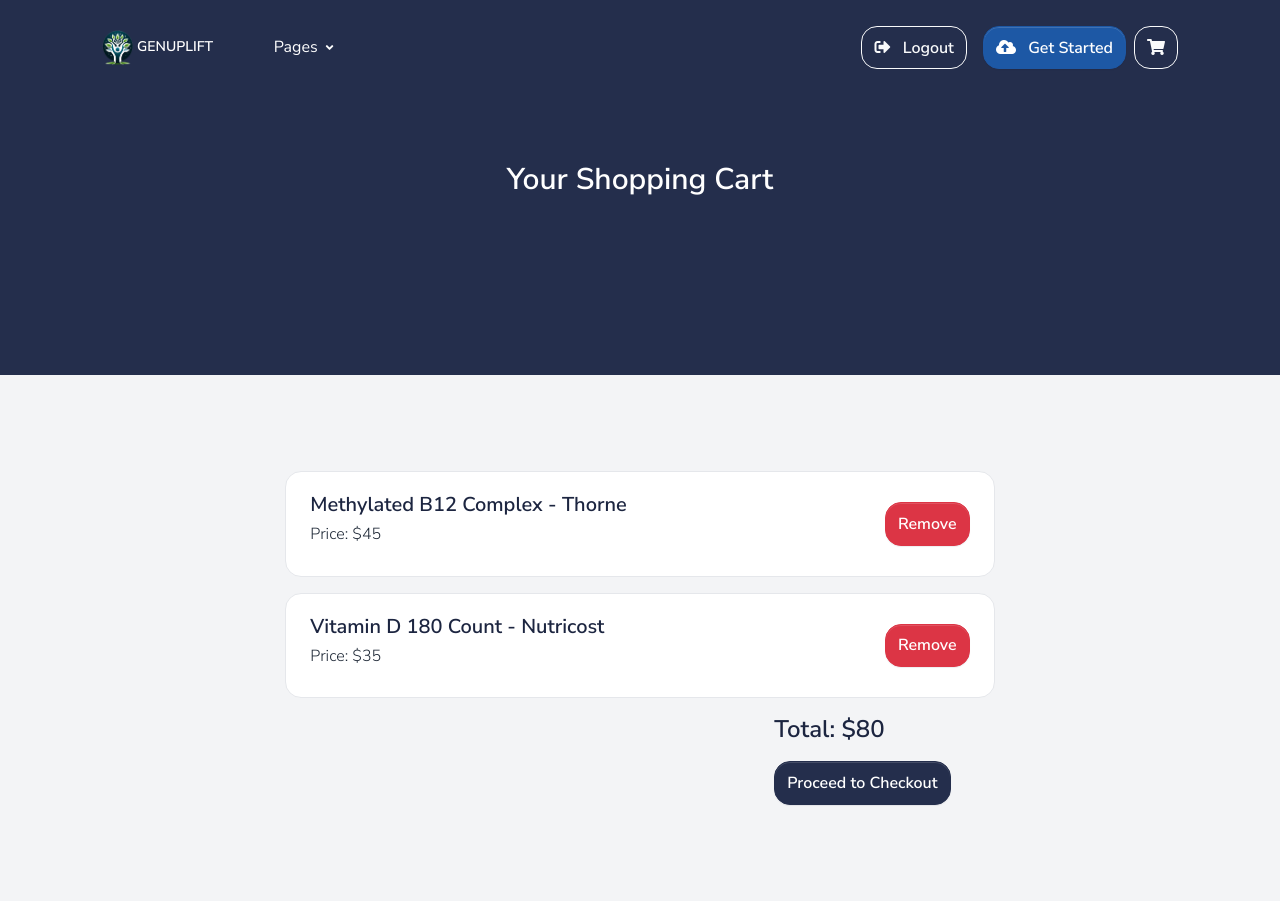
After one commit to OmnisCyber/genuplift_flask, a Flask app: page /cart.html in a window 1280 px wide. The commit adds this page. Run offline with Flask 2, Linux system fonts and the light colour scheme; the visitor is signed in with stand-in values (Sample User, id 1); some libraries are stand-ins or nearby versions.

Commit message:
added shopping cart visuals

```diff
--- /dev/null
+++ b/apps/templates/home/cart.html
@@ -0,0 +1,79 @@
+{% extends "layouts/base.html" %}
+
+{% block title %}Shopping Cart{% endblock %}
+
+<!-- Specific Page CSS goes HERE -->
+{% block stylesheets %}
+<!-- Add any specific CSS for the cart page here -->
+{% endblock stylesheets %}
+
+{% block content %}
+<main>
+    <!-- Hero -->
+    <section class="section-header bg-primary text-white">
+        <div class="container">
+            <div class="row justify-content-center">
+                <div class="col-12 text-center">
+                    <h1 class="display-4 mb-3">Your Shopping Cart</h1>
+                </div>
+            </div>
+        </div>
+    </section>
+    <!-- End of Hero section -->
+
+    <!-- Cart Items Section -->
+    <section class="section bg-gray-200">
+        <div class="container">
+            <div class="row justify-content-center">
+                <div class="col-12 col-lg-8">
+                    <!-- Item 1 -->
+                    <div class="card border-light mb-3">
+                        <div class="card-body">
+                            <div class="row align-items-center">
+                                <div class="col-md-8">
+                                    <h5 class="mb-1">Methylated B12 Complex - Thorne</h5>
+                                    <p class="mb-2">Price: $45</p>
+                                </div>
+                                <div class="col-md-4 text-md-right">
+                                    <button class="btn btn-danger">Remove</button>
+                                </div>
+                            </div>
+                        </div>
+                    </div>
+                    <!-- Item 2 -->
+                    <div class="card border-light mb-3">
+                        <div class="card-body">
+                            <div class="row align-items-center">
+                                <div class="col-md-8">
+                                    <h5 class="mb-1">Vitamin D 180 Count - Nutricost</h5>
+                                    <p class="mb-2">Price: $35</p>
+                                </div>
+                                <div class="col-md-4 text-md-right">
+                                    <button class="btn btn-danger">Remove</button>
+                                </div>
+                            </div>
+                        </div>
+                    </div>
+                    <!-- Checkout Button -->
+                    <div class="row justify-content-end">
+                        <div class="col-md-4">
+                            <h4 class="mb-3">Total: $80</h4>
+                            <a href="/checkout.html" class="btn btn-primary">Proceed to Checkout</a>
+                        </div>
+                    </div>
+                </div>
+            </div>
+        </div>
+    </section>
+    <div class="spacer">
+
+    </div>
+    <!-- End of Cart Items Section -->
+</main>
+
+{% endblock content %}
+
+<!-- Specific Page JS goes HERE -->
+{% block javascripts %}
+<!-- Add any specific JS for the cart page here -->
+{% endblock javascripts %}
--- a/apps/templates/includes/navigation.html
+++ b/apps/templates/includes/navigation.html
@@ -1,4 +1,3 @@
-
 <header class="header-global">
     <nav id="navbar-main" aria-label="Primary navigation" class="navbar navbar-main navbar-expand-lg navbar-theme-primary headroom navbar-dark">
         <div class="container position-relative">
@@ -59,6 +58,11 @@
                    class="btn btn-outline-gray-100 d-none d-lg-inline me-md-3"><span class="fas fa-sign-out-alt me-2"></span> Logout</a>
                 <a href="/upload.html"
                    target="_blank" class="btn btn-tertiary"><i class="fas fa-cloud-upload-alt me-2"></i> Get Started</a>
+                <!-- Shopping Cart Button -->
+                <a href="/cart.html" class="btn btn-icon btn-outline-gray-100 d-none d-lg-inline-block ms-2">
+                    <i class="fas fa-shopping-cart"></i>
+                </a>
+                <!-- End Shopping Cart Button -->
                 <button class="navbar-toggler ms-2" type="button" data-bs-toggle="collapse" data-bs-target="#navbar_global" aria-controls="navbar_global" aria-expanded="false" aria-label="Toggle navigation">
                     <span class="navbar-toggler-icon"></span>
                 </button>
```
Also changed, not shown: apps/templates/cart.html (deleted, +0 -77 lines), apps/templates/home/upload.html (+0 -13 lines), apps/templates/store.html (deleted, +0 -29 lines). Lines whose indentation alone changed are shown as unchanged.
